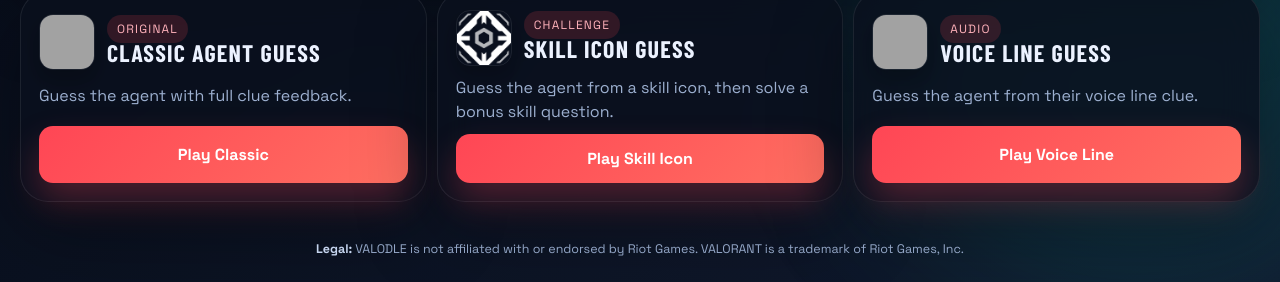
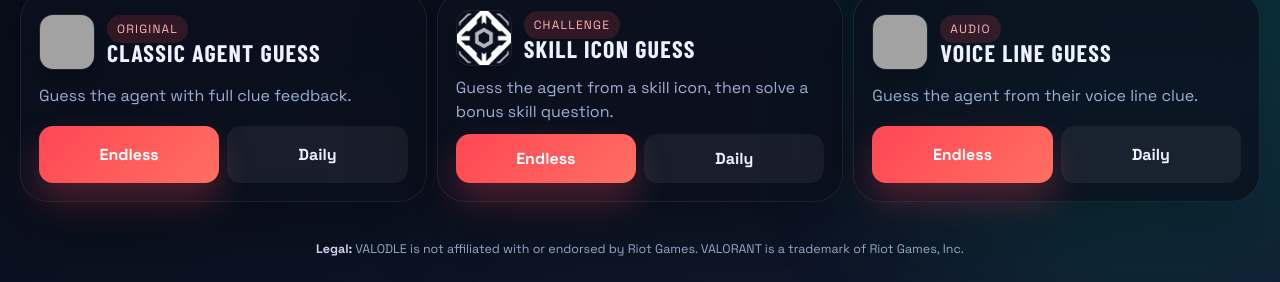
Before and after one commit to campos-kenjienishi/VALODLE, a Flask app: page / in a window 1280 px wide. Shown: the part 677-959 px from the top of the page. Run offline with Flask 3, Linux system fonts and the light colour scheme; some web fonts are replaced; grey boxes are pictures that could not be loaded.

Commit message:
Add daily puzzle mode alongside endless mode

```diff
--- a/app.py
+++ b/app.py
@@ -3,7 +3,9 @@ import os
 import random
 import re
 import shutil
+import hashlib
 from functools import wraps
+from datetime import datetime, timezone
 from pathlib import Path
 
 from flask import Flask, abort, jsonify, redirect, render_template, request, send_from_directory, session, url_for
@@ -21,6 +23,7 @@ AUDIO_DIR = BASE_DIR / "audio"
 DATA_DIR = BASE_DIR / "data"
 AGENTS_PATH = DATA_DIR / "agents.json"
 VALID_KEYBINDS = ("C", "Q", "E", "X")
+GAME_VARIANTS = {"endless", "daily"}
 ADMIN_PASSWORD = os.environ.get("VALODLE_ADMIN_PASSWORD", "valodleadmin")
 
 
@@ -182,8 +185,40 @@ def voice_fallback_line(agent):
     return f"I hold the role of {agent.get('role', 'agent')} in Valorant."
 
 
-def get_state_key(mode):
-    return f"game_state_{mode}"
+def normalize_variant(value):
+    candidate = str(value or "endless").strip().lower()
+    return candidate if candidate in GAME_VARIANTS else "endless"
+
+
+def get_variant_from_request():
+    return normalize_variant(request.args.get("variant", "endless"))
+
+
+def get_daily_key():
+    return datetime.now(timezone.utc).strftime("%Y-%m-%d")
+
+
+def deterministic_index(seed, length):
+    if length <= 0:
+        return 0
+    digest = hashlib.sha256(seed.encode("utf-8")).hexdigest()
+    return int(digest, 16) % length
+
+
+def choose_agent(candidates, seed=None):
+    if not candidates:
+        return None
+    if seed:
+        ordered = sorted(candidates, key=lambda item: item.get("name", "").lower())
+        return ordered[deterministic_index(seed, len(ordered))]
+    return random.choice(candidates)
+
+
+def get_state_key(mode, variant="endless", daily_key=None):
+    if variant == "daily":
+        day = daily_key or get_daily_key()
+        return f"game_state_{mode}_{variant}_{day}"
+    return f"game_state_{mode}_{variant}"
 
 
 def get_skill_icon_hints_for_state(state):
@@ -226,18 +261,24 @@ def get_voice_line_hints_for_state(state):
     return active_hints
 
 
-def create_mode_round_state(mode, streak=0):
+def create_mode_round_state(mode, streak=0, variant="endless", daily_key=None):
     agents = get_agents()
     if not agents:
         raise ValueError("No agents available in the database.")
+
+    variant = normalize_variant(variant)
+    if variant == "daily":
+        daily_key = daily_key or get_daily_key()
+
+    mode_seed = f"{daily_key}:{mode}" if variant == "daily" else ""
 
     if mode == "skill-icon":
         skill_icon_db = get_skill_icon_db()
         candidates = [agent for agent in agents if skill_icon_db.get(agent["name"])]
         if candidates:
-            agent = random.choice(candidates)
+            agent = choose_agent(candidates, mode_seed)
         else:
-            agent = random.choice(agents)
+            agent = choose_agent(agents, mode_seed)
     elif mode == "voice-line":
         voice_lines = load_voice_lines()
         candidates = []
@@ -250,14 +291,16 @@ def create_mode_round_state(mode, streak=0):
             if ally_line or enemy_line or ally_audio or enemy_audio:
                 candidates.append(agent)
         if candidates:
-            agent = random.choice(candidates)
+            agent = choose_agent(candidates, mode_seed)
         else:
-            agent = random.choice(agents)
+            agent = choose_agent(agents, mode_seed)
     else:
-        agent = random.choice(agents)
+        agent = choose_agent(agents, mode_seed)
 
     state = {
         "mode": mode,
+        "variant": variant,
+        "daily_key": daily_key if variant == "daily" else "",
         "secret_name": agent["name"],
         "attempts_left": 5,
         "streak": streak,
@@ -269,7 +312,22 @@ def create_mode_round_state(mode, streak=0):
     if mode == "skill-icon":
         skill_icon_db = get_skill_icon_db()
         skill_entries = skill_icon_db.get(agent["name"], [])
-        selected_skill = random.choice(skill_entries) if skill_entries else None
+        if variant == "daily":
+            skill_entries = sorted(
+                skill_entries,
+                key=lambda item: (
+                    str(item.get("keybind", "")).upper(),
+                    str(item.get("icon", "")).lower(),
+                ),
+            )
+        if skill_entries:
+            if variant == "daily":
+                index = deterministic_index(f"{mode_seed}:{agent['name']}:skill", len(skill_entries))
+                selected_skill = skill_entries[index]
+            else:
+                selected_skill = random.choice(skill_entries)
+        else:
+            selected_skill = None
 
         if selected_skill:
             skill_icon_path = selected_skill.get("icon") or agent.get("image", "")
@@ -280,7 +338,10 @@ def create_mode_round_state(mode, streak=0):
         else:
             # Fallback so the mode still works even if skill data is incomplete.
             specialties = split_specialties(agent.get("specialty", ""))
-            bonus_answer = random.choice(specialties) if specialties else "Unknown"
+            if specialties and variant == "daily":
+                bonus_answer = specialties[deterministic_index(f"{mode_seed}:{agent['name']}:fallback", len(specialties))]
+            else:
+                bonus_answer = random.choice(specialties) if specialties else "Unknown"
             skill_name = ""
             function_hint = ""
             skill_type = ""
@@ -316,7 +377,11 @@ def create_mode_round_state(mode, streak=0):
             cast_options.append(("Enemy Cast", enemy_line, enemy_audio))
 
         if cast_options:
-            cast_label, voice_line, voice_audio = random.choice(cast_options)
+            if variant == "daily":
+                idx = deterministic_index(f"{mode_seed}:{agent['name']}:cast", len(cast_options))
+                cast_label, voice_line, voice_audio = cast_options[idx]
+            else:
+                cast_label, voice_line, voice_audio = random.choice(cast_options)
             body = "Guess the agent from this ultimate voice line."
         else:
             voice_line = ""
@@ -343,22 +408,27 @@ def create_mode_round_state(mode, streak=0):
     return state
 
 
-def get_mode_state(mode):
-    state_key = get_state_key(mode)
+def get_mode_state(mode, variant="endless"):
+    variant = normalize_variant(variant)
+    daily_key = get_daily_key() if variant == "daily" else ""
+    state_key = get_state_key(mode, variant, daily_key)
     state = session.get(state_key)
-    if not state or state.get("mode") != mode:
-        state = create_mode_round_state(mode)
+    if not state or state.get("mode") != mode or state.get("variant", "endless") != variant:
+        state = create_mode_round_state(mode, variant=variant, daily_key=daily_key)
         session[state_key] = state
     return state
 
 
-def save_mode_state(mode, state):
-    session[get_state_key(mode)] = state
+def save_mode_state(mode, state, variant="endless"):
+    variant = normalize_variant(variant)
+    daily_key = state.get("daily_key") if variant == "daily" else ""
+    session[get_state_key(mode, variant, daily_key)] = state
     session.modified = True
 
 
-def build_mode_page_state(mode):
-    state = get_mode_state(mode)
+def build_mode_page_state(mode, variant="endless"):
+    variant = normalize_variant(variant)
+    state = get_mode_state(mode, variant)
     agents = get_agents()
     secret_agent = find_agent_by_name(agents, state["secret_name"])
     reveal_agent = None
@@ -377,6 +447,8 @@ def build_mode_page_state(mode):
 
     return {
         "mode": mode,
+        "variant": variant,
+        "daily_key": state.get("daily_key", ""),
         "attempts_left": state["attempts_left"],
         "streak": state["streak"],
         "status": state["status"],
@@ -649,10 +721,13 @@ def admin_delete_agent():
 @app.route("/play/<mode>")
 def play_mode(mode):
     ensure_mode_or_404(mode)
+    variant = get_variant_from_request()
     mode_meta = MODES[mode]
-    page_state = build_mode_page_state(mode)
+    page_state = build_mode_page_state(mode, variant)
     return render_template(
         "game.html",
+        mode_key=mode,
+        variant=variant,
         mode_label=mode_meta["label"],
         mode_description=mode_meta["hero_description"],
         page_state=json.dumps(page_state),
@@ -662,10 +737,13 @@ def play_mode(mode):
 @app.route("/api/<mode>/guess", methods=["POST"])
 def api_guess(mode):
     ensure_mode_or_404(mode)
-    state = get_mode_state(mode)
+    variant = get_variant_from_request()
+    state = get_mode_state(mode, variant)
     agents = get_agents()
 
     if state["status"] != "playing":
+        if variant == "daily":
+            return jsonify({"ok": False, "message": "Daily puzzle already completed. Come back tomorrow."}), 409
         return jsonify({"ok": False, "message": "Round finished. Continue or start a new game."}), 409
 
     payload = request.get_json(silent=True) or {}
@@ -680,8 +758,8 @@ def api_guess(mode):
 
     secret_agent = find_agent_by_name(agents, state["secret_name"])
     if not secret_agent:
-        state = create_mode_round_state(mode, state["streak"])
-        save_mode_state(mode, state)
+        state = create_mode_round_state(mode, state["streak"], variant, state.get("daily_key") or get_daily_key())
+        save_mode_state(mode, state, variant)
         return jsonify({"ok": False, "message": "Round reset. Try again."}), 500
 
     feedback = build_feedback(guessed_agent, secret_agent)
@@ -703,7 +781,7 @@ def api_guess(mode):
             state["status"] = "lost"
             state["streak"] = 0
 
-    save_mode_state(mode, state)
+    save_mode_state(mode, state, variant)
 
     response = {
         "ok": True,
@@ -731,8 +809,12 @@ def api_guess(mode):
 @app.route("/api/<mode>/new-game", methods=["POST"])
 def api_new_game(mode):
     ensure_mode_or_404(mode)
-    state = create_mode_round_state(mode, 0)
-    save_mode_state(mode, state)
+    variant = get_variant_from_request()
+    if variant == "daily":
+        return jsonify({"ok": False, "message": "Daily mode can only be played once per day."}), 409
+
+    state = create_mode_round_state(mode, 0, variant)
+    save_mode_state(mode, state, variant)
     return jsonify(
         {
             "ok": True,
@@ -754,9 +836,13 @@ def api_new_game(mode):
 @app.route("/api/<mode>/next-round", methods=["POST"])
 def api_next_round(mode):
     ensure_mode_or_404(mode)
-    current = get_mode_state(mode)
-    state = create_mode_round_state(mode, current["streak"])
-    save_mode_state(mode, state)
+    variant = get_variant_from_request()
+    if variant == "daily":
+        return jsonify({"ok": False, "message": "Daily mode can only be played once per day."}), 409
+
+    current = get_mode_state(mode, variant)
+    state = create_mode_round_state(mode, current["streak"], variant)
+    save_mode_state(mode, state, variant)
     return jsonify(
         {
             "ok": True,
@@ -778,7 +864,8 @@ def api_next_round(mode):
 @app.route("/api/skill-icon/bonus", methods=["POST"])
 def api_skill_bonus():
     mode = "skill-icon"
-    state = get_mode_state(mode)
+    variant = get_variant_from_request()
+    state = get_mode_state(mode, variant)
 
     if state.get("status") != "won":
         return jsonify({"ok": False, "message": "Bonus is available only after a correct guess."}), 409
@@ -796,7 +883,7 @@ def api_skill_bonus():
     correct = bonus_guess == answer
     if correct:
         state["bonus"]["status"] = "solved"
-        save_mode_state(mode, state)
+        save_mode_state(mode, state, variant)
 
     return jsonify({"ok": True, "correct": correct, "status": state["bonus"]["status"]})
 
--- a/static/valodle.css
+++ b/static/valodle.css
@@ -341,6 +341,11 @@ body {
   text-transform: uppercase;
 }
 .mode-card p { margin: 0; color: var(--muted); line-height: 1.5; }
+.mode-actions {
+  display: grid;
+  grid-template-columns: 1fr 1fr;
+  gap: 8px;
+}
 .mode-tag {
   width: fit-content;
   padding: 6px 10px;
@@ -459,6 +464,26 @@ body {
   color: #ffdfe3;
   background: rgba(255, 70, 85, 0.12);
   border: 1px solid rgba(255, 70, 85, 0.18);
+}
+
+.variant-switch-bar {
+  display: inline-flex;
+  gap: 8px;
+  margin-left: 10px;
+}
+
+.variant-switch-btn {
+  padding: 7px 10px;
+  border-radius: 10px;
+  font-size: 0.76rem;
+  letter-spacing: 0.05em;
+  text-transform: uppercase;
+}
+
+.variant-switch-btn.is-active {
+  background: linear-gradient(135deg, rgba(255, 70, 85, 0.3), rgba(255, 111, 97, 0.2));
+  border: 1px solid rgba(255, 70, 85, 0.35);
+  color: #ffdfe3;
 }
 
 .dashboard {
--- a/templates/game.html
+++ b/templates/game.html
@@ -21,6 +21,10 @@
       <button id="backBtn" class="ghost-button hero-back" type="button">← Return</button>
       <img class="top-bar-title" src="{{ url_for('asset_file', filename='icons/valodletitlewhite.png') }}" alt="Valodle" />
       <span class="top-bar-legal">Not affiliated with Riot Games</span>
+      <div class="variant-switch-bar" aria-label="Game type">
+        <a class="ghost-button variant-switch-btn {% if variant == 'endless' %}is-active{% endif %}" href="{{ url_for('play_mode', mode=mode_key, variant='endless') }}">Endless</a>
+        <a class="ghost-button variant-switch-btn {% if variant == 'daily' %}is-active{% endif %}" href="{{ url_for('play_mode', mode=mode_key, variant='daily') }}">Daily</a>
+      </div>
       <span class="top-bar-mode">{{ mode_label }}</span>
     </header>
 
--- a/templates/home.html
+++ b/templates/home.html
@@ -21,7 +21,8 @@
           <img class="title-card title-card-home" src="{{ url_for('asset_file', filename='icons/valodletitlewhite.png') }}" alt="Valodle" />
           <p class="home-subtitle">Pick a mode, lock in your read, and keep the streak going.</p>
           <div class="home-cta-row">
-            <a class="primary-button hero-play-button" href="{{ url_for('play_mode', mode='classic') }}">Play Classic</a>
+            <a class="primary-button hero-play-button" href="{{ url_for('play_mode', mode='classic', variant='endless') }}">Play Classic Endless</a>
+            <a class="ghost-button hero-play-button" href="{{ url_for('play_mode', mode='classic', variant='daily') }}">Play Classic Daily</a>
           </div>
           <div class="home-badges">
             <span>Classic</span>
@@ -45,7 +46,10 @@
               </div>
             </div>
             <p>{{ mode.description }}</p>
-            <a class="primary-button mode-button" href="{{ url_for('play_mode', mode=mode.key) }}">Play {{ mode.short_label }}</a>
+            <div class="mode-actions">
+              <a class="primary-button mode-button" href="{{ url_for('play_mode', mode=mode.key, variant='endless') }}">Endless</a>
+              <a class="ghost-button mode-button" href="{{ url_for('play_mode', mode=mode.key, variant='daily') }}">Daily</a>
+            </div>
           </article>
         {% endfor %}
       </section>
```
Also changed, not shown: static/game.js (+15 -8 lines).
